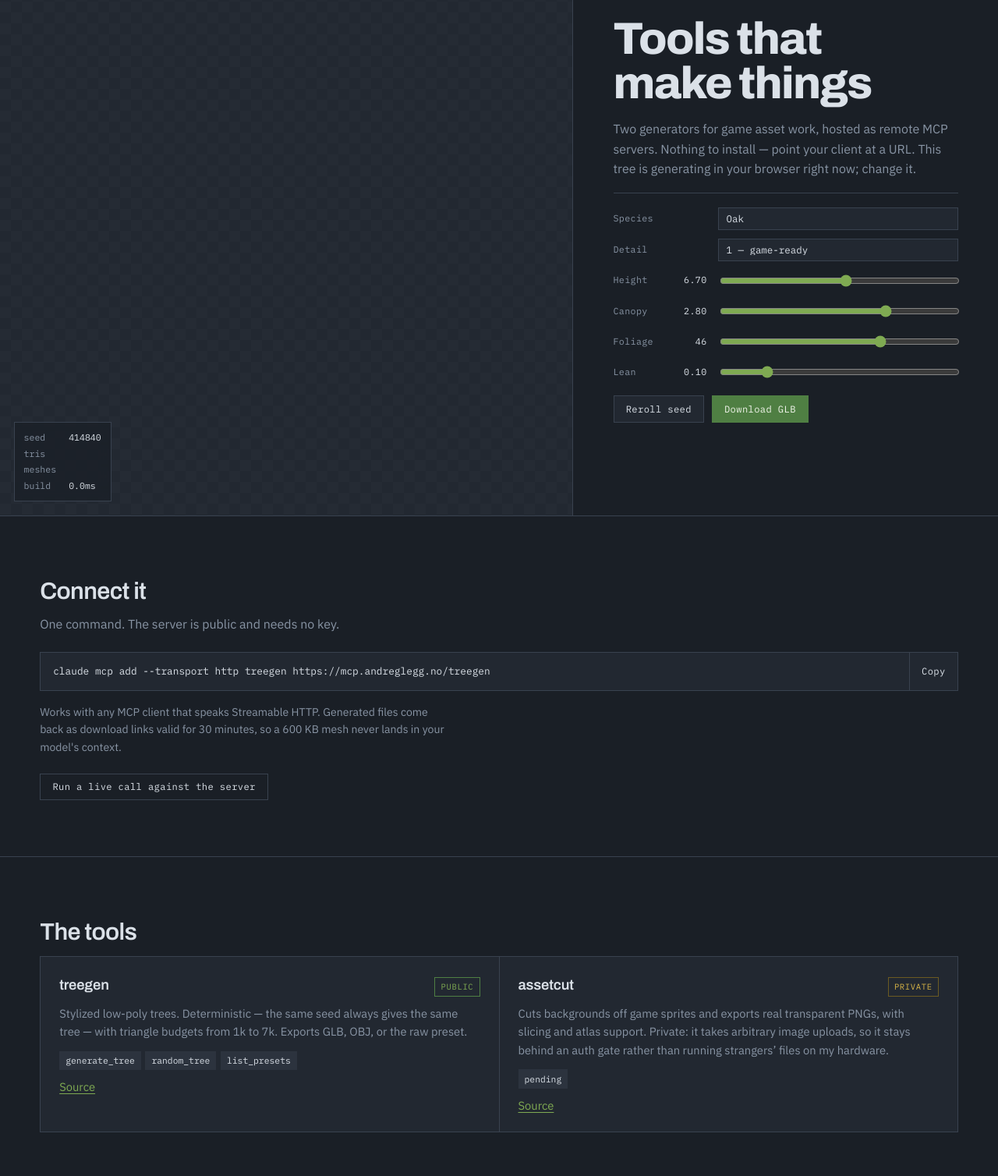
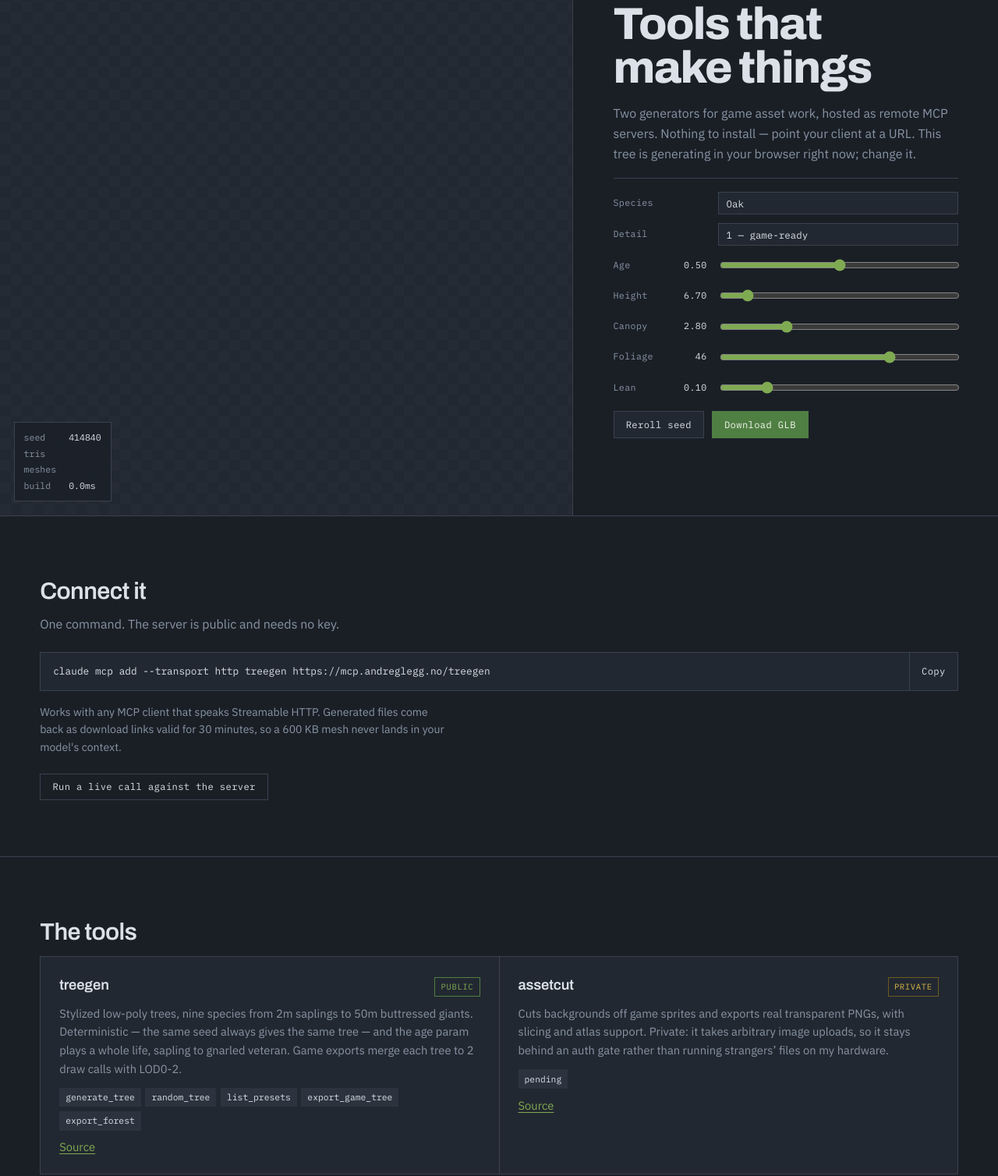
Before and after one commit to andreglegg/tools.andreglegg.no, a website built with Vite: page index.html in a window 1280 px wide. Shown: the part 139-1647 px from the top of the page at 78% size. Built offline with nearby package versions, Linux system fonts and the light colour scheme; no server answers; what treegen would draw is missing.

Commit message:
playground: sync to the new treegen surface
Bump treegen to master 496a6bc. Rig gains an Age slider (0-1 - plays the
tree's growth curve live, sapling to veteran), four new species (birch,
poplar, palm, baobab), height to 50m for giants, canopy to 8, foliage down to
0 (winter/bare trees). Catalog card lists the two new hosted tools
(export_game_tree, export_forest) and the updated blurb.

```diff
--- a/index.html
+++ b/index.html
@@ -65,6 +65,10 @@
                 <option value="acacia">Acacia</option>
                 <option value="willow">Willow</option>
                 <option value="pine">Pine</option>
+                <option value="birch">Birch</option>
+                <option value="poplar">Poplar</option>
+                <option value="palm">Palm</option>
+                <option value="baobab">Baobab</option>
               </select>
             </div>
 
@@ -78,18 +82,23 @@
             </div>
 
             <div class="rig__row">
+              <label for="age">Age <output data-out="age"></output></label>
+              <input id="age" name="age" type="range" min="0" max="1" step="0.01" value="0.5" />
+            </div>
+
+            <div class="rig__row">
               <label for="height">Height <output data-out="height"></output></label>
-              <input id="height" name="height" type="range" min="3" max="10" step="0.1" value="6.7" />
+              <input id="height" name="height" type="range" min="2" max="50" step="0.1" value="6.7" />
             </div>
 
             <div class="rig__row">
               <label for="canopySize">Canopy <output data-out="canopySize"></output></label>
-              <input id="canopySize" name="canopySize" type="range" min="0.9" max="3.6" step="0.05" value="2.8" />
+              <input id="canopySize" name="canopySize" type="range" min="0.9" max="8" step="0.05" value="2.8" />
             </div>
 
             <div class="rig__row">
               <label for="leafDensity">Foliage <output data-out="leafDensity"></output></label>
-              <input id="leafDensity" name="leafDensity" type="range" min="8" max="64" step="1" value="46" />
+              <input id="leafDensity" name="leafDensity" type="range" min="0" max="64" step="1" value="46" />
             </div>
 
             <div class="rig__row">
--- a/src/catalog.js
+++ b/src/catalog.js
@@ -6,8 +6,8 @@ export const TOOLS = [
     access: 'public',
     route: 'treegen',
     blurb:
-      'Stylized low-poly trees. Deterministic — the same seed always gives the same tree — with triangle budgets from 1k to 7k. Exports GLB, OBJ, or the raw preset.',
-    tools: ['generate_tree', 'random_tree', 'list_presets'],
+      'Stylized low-poly trees, nine species from 2m saplings to 50m buttressed giants. Deterministic — the same seed always gives the same tree — and the age param plays a whole life, sapling to gnarled veteran. Game exports merge each tree to 2 draw calls with LOD0-2.',
+    tools: ['generate_tree', 'random_tree', 'list_presets', 'export_game_tree', 'export_forest'],
     repo: 'https://github.com/andreglegg/treegen',
   },
   {
--- a/src/main.js
+++ b/src/main.js
@@ -45,6 +45,7 @@ function readRig() {
   return {
     species: data.get('species'),
     detail: Number(data.get('detail')),
+    age: Number(data.get('age')),
     height: Number(data.get('height')),
     canopySize: Number(data.get('canopySize')),
     leafDensity: Number(data.get('leafDensity')),
```
Also changed, not shown: 1 other file.
